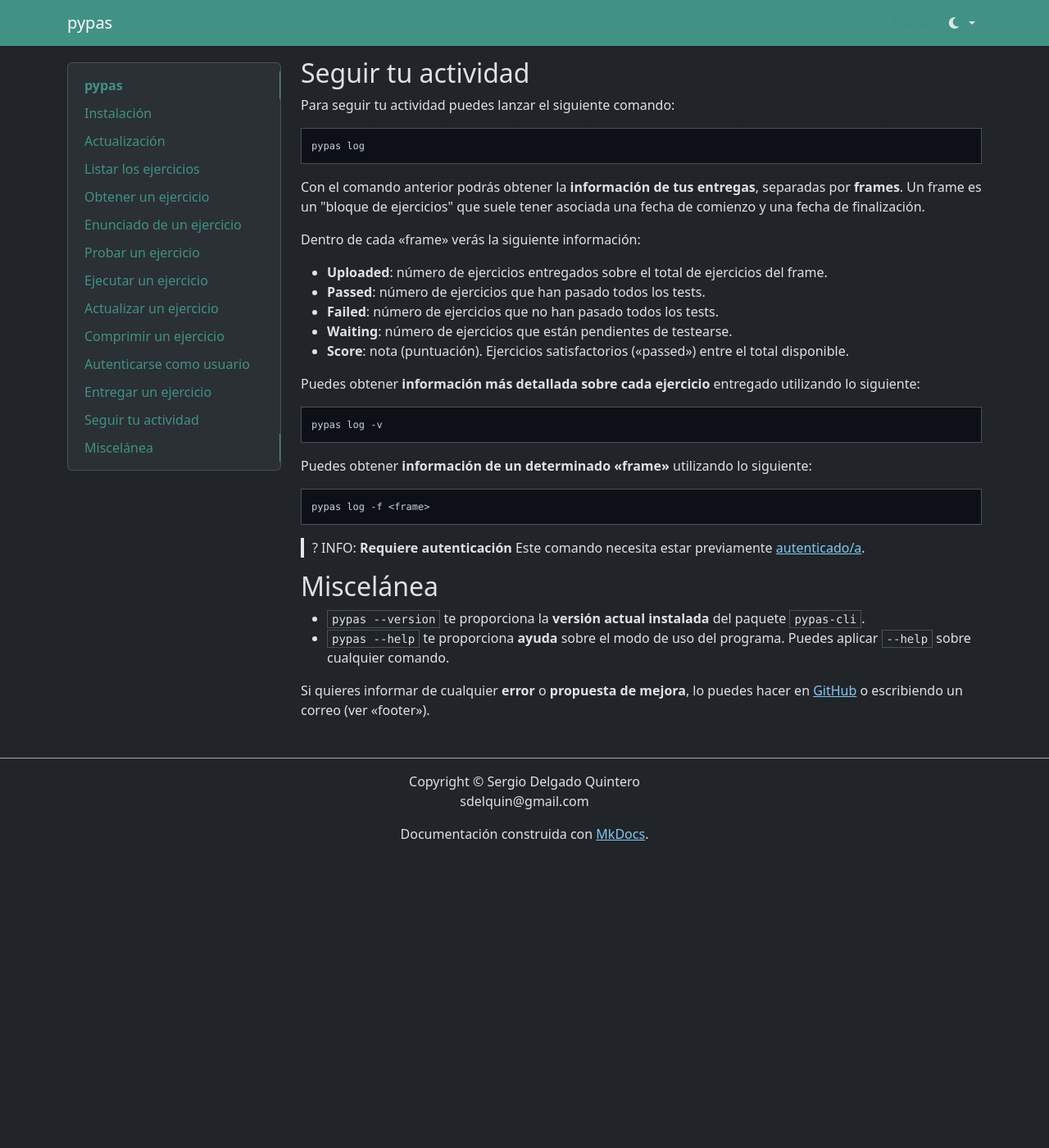
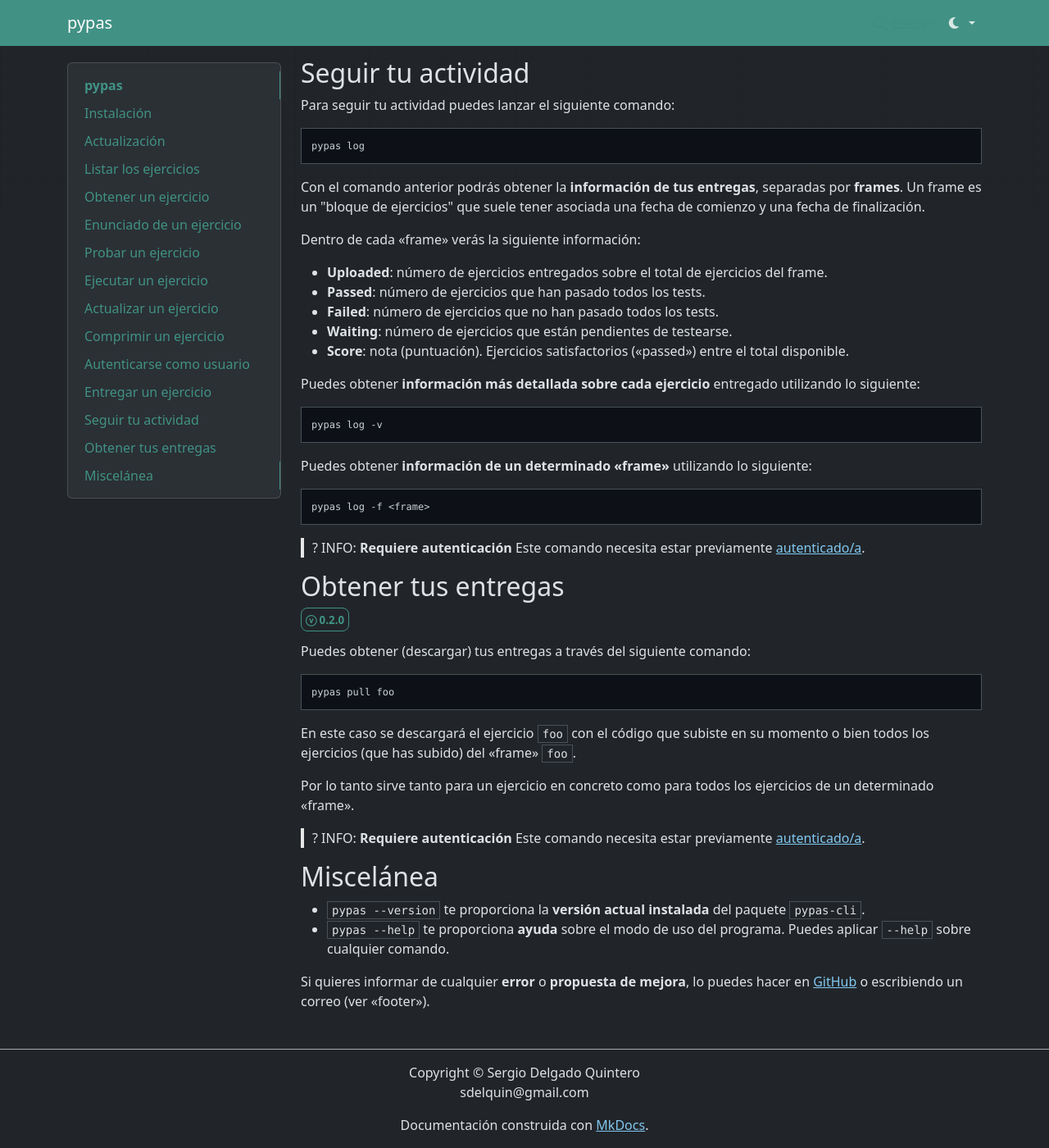
Before and after one commit to sdelquin/pypas-doc, an MkDocs documentation site: the page built from docs/index.md, in a window 1280 px wide and 1400 px high, scrolled down 5261 px. Shown: the whole window at 82% size. Built offline with MkDocs 1.6.1, drawn with Linux system fonts in a browser that asks for light colours; nearby versions of some CDN libraries; before the commit the page ends 6306 px from its top, so only the background shows below that.

Commit message:
Add documentation for pypas pull

````diff
--- a/docs/index.md
+++ b/docs/index.md
@@ -295,6 +295,23 @@ pypas log -f <frame>
 >? INFO: **Requiere autenticación**
 > Este comando necesita estar previamente [autenticado/a](#autenticarse-como-usuario).
 
+## Obtener tus entregas
+
+<a class="version" href="#actualizacion">0.2.0</a>
+
+Puedes obtener (descargar) tus entregas a través del siguiente comando:
+
+```console
+pypas pull foo
+```
+
+En este caso se descargará el ejercicio `foo` con el código que subiste en su momento o bien todos los ejercicios (que has subido) del «frame» `foo`.
+
+Por lo tanto sirve tanto para un ejercicio en concreto como para todos los ejercicios de un determinado «frame».
+
+>? INFO: **Requiere autenticación**
+> Este comando necesita estar previamente [autenticado/a](#autenticarse-como-usuario).
+
 ## Miscelánea
 
 - `pypas --version` te proporciona la **versión actual instalada** del paquete `pypas-cli`.
--- a/docs/static/css/custom.css
+++ b/docs/static/css/custom.css
@@ -24,3 +24,23 @@ span#pypas-cli-version {
   text-decoration: underline;
   text-decoration-style: double;
 }
+
+a.version {
+  font-weight: bold;
+  font-size: smaller;
+  color: var(--primary-color);
+  border: 1px solid var(--primary-color);
+  padding: 0.3rem;
+  border-radius: 0.5rem;
+  text-decoration: none;
+
+  &::before {
+    content: "ⓥ";
+    margin-right: 0.2rem;
+  }
+
+  &:hover {
+    color: white;
+    background-color: var(--primary-color);
+  }
+}
````
